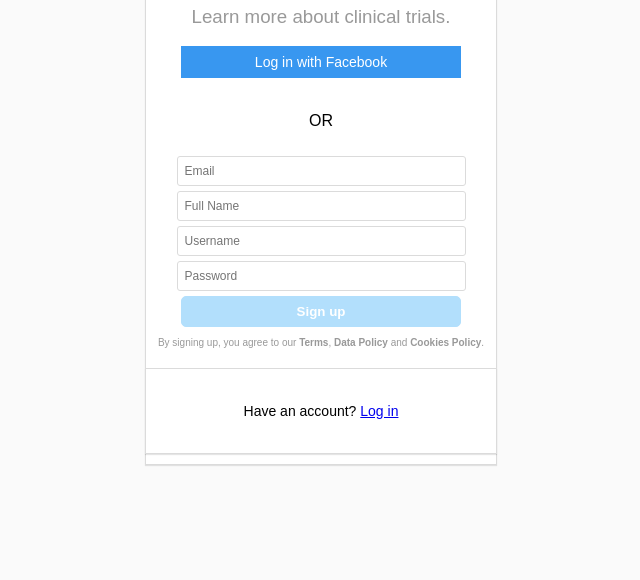
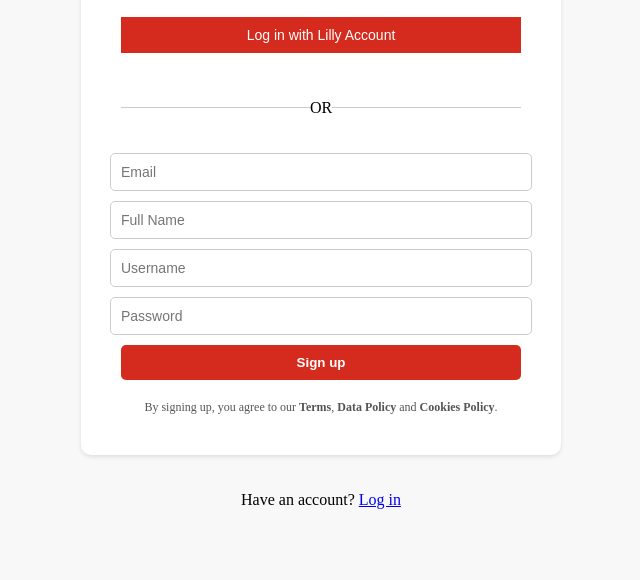
Before and after one commit to Briann-CKS/Lilly-Patient-Centric-Solution, a website: page html/signup.html in a window 1280 px wide. Shown: the part 220-800 px from the top of the page, without its empty margins (319-959 px from the left). Drawn offline with Linux system fonts and the light colour scheme; files that its build step writes are made by us from their sources.

Commit message:
fixed sign up and log in page for consistent styling and more asthetically appealing

```diff
--- a/html/signup.html
+++ b/html/signup.html
@@ -1,8 +1,8 @@
 <!DOCTYPE html>
 <html>
 <head>
-    <link rel="stylesheet" type="text/css" href="css/styles.css">
-    <title>Family Album Sign Up Page</title>
+    <link rel="stylesheet" type="text/css" href="css/signup.css">
+    <title>Clinic Lilly Sign Up Page</title>
 </head>
 <body>
     <div class="main-container">
@@ -11,7 +11,7 @@
                 <h1>Clinic-Lilly</h1>
             </div>
             <h3>Learn more about clinical trials.</h3>
-            <button class="fb-login">Log in with Facebook</button>
+            <button class="fb-login">Log in with Lilly Account</button>
             <div class="or-container">
                 <div class="line"></div>
                 <p>OR</p>
@@ -26,7 +26,7 @@
             </form>
             <p class="terms">By signing up, you agree to our <b>Terms</b>, <b>Data Policy</b> and <b>Cookies Policy</b>.</p>
         </div>
-        <div class="login-container">
+        <div class="signup-container">
             <p>Have an account? <a href="login">Log in</a></p>
         </div>
     </div>
--- /dev/null
+++ b/public/css/signup.css
@@ -0,0 +1,126 @@
+body {
+    background-color: #f8f8f8;
+    display: flex;
+    justify-content: center;
+    align-items: center;
+    height: 100vh;
+    margin: 0;
+  }
+
+  .main-container {
+    display: flex;
+    flex-direction: column;
+    justify-content: center;
+    align-items: center;
+    height: 100%;
+  }
+
+  .container {
+    text-align: center;
+    margin-bottom: 20px;
+    padding: 40px;
+    background-color: #fff;
+    box-shadow: 0px 2px 4px rgba(0, 0, 0, 0.1);
+    width: 400px;
+    border-radius: 10px;
+  }
+
+  .container .header {
+    margin-bottom: 20px;
+  }
+
+  .container .header h1 {
+    font-family: 'Billabong', cursive;
+    font-size: 40px;
+    color: #D52B1E;
+  }
+
+  .container h3 {
+    color: #333;
+    font-weight: 400;
+    margin: 0 0 10px;
+  }
+
+  .container form {
+    display: flex;
+    flex-direction: column;
+    align-items: center; /* Add this property */
+    margin-bottom: 20px;
+  }
+
+  .container form input {
+    width: 100%;
+    padding: 10px;
+    margin-bottom: 10px;
+    border: 1px solid #ccc;
+    border-radius: 5px;
+    font-size: 14px;
+  }
+
+  .container form button {
+    width: 100%;
+    padding: 10px;
+    background-color: #D52B1E;
+    border: none;
+    border-radius: 5px;
+    color: white;
+    font-weight: 600;
+    cursor: pointer;
+  }
+
+  .fb-login {
+    background-color: #D52B1E;
+    color: white;
+    border: none;
+    padding: 10px;
+    margin: 10px 0;
+    text-align: center;
+    width: 100%;
+    font-size: 14px;
+  }
+
+  .or-container {
+    display: flex;
+    align-items: center;
+    justify-content: space-between;
+    width: 100%;
+    margin: 20px auto;
+  }
+
+  .or-container .line {
+    flex-grow: 1;
+    height: 1px;
+    background-color: #ccc;
+  }
+
+  .terms {
+    color: #555;
+    font-size: 12px;
+    width: 100%;
+    text-align: center;
+    margin: 0 auto;
+  }
+
+  .login-container {
+    margin-top: 10px;
+    padding: 20px 0;
+    background-color: #fff;
+    border: 1px solid #ccc;
+    width: 400px;
+    font-size: 14px;
+    text-align: center;
+    box-shadow: 0px 2px 4px rgba(0, 0, 0, 0.1);
+    border-radius: 10px;
+    margin-bottom: 20px;
+  }
+
+  .login-container a {
+    color: #D52B1E;
+    text-decoration: none;
+  }
+
+  .fb-login,
+  .login-container a {
+    background-color: #D52B1E;
+    color: white;
+  }
```
Also changed, not shown: html/login.html (+3 -3 lines).
